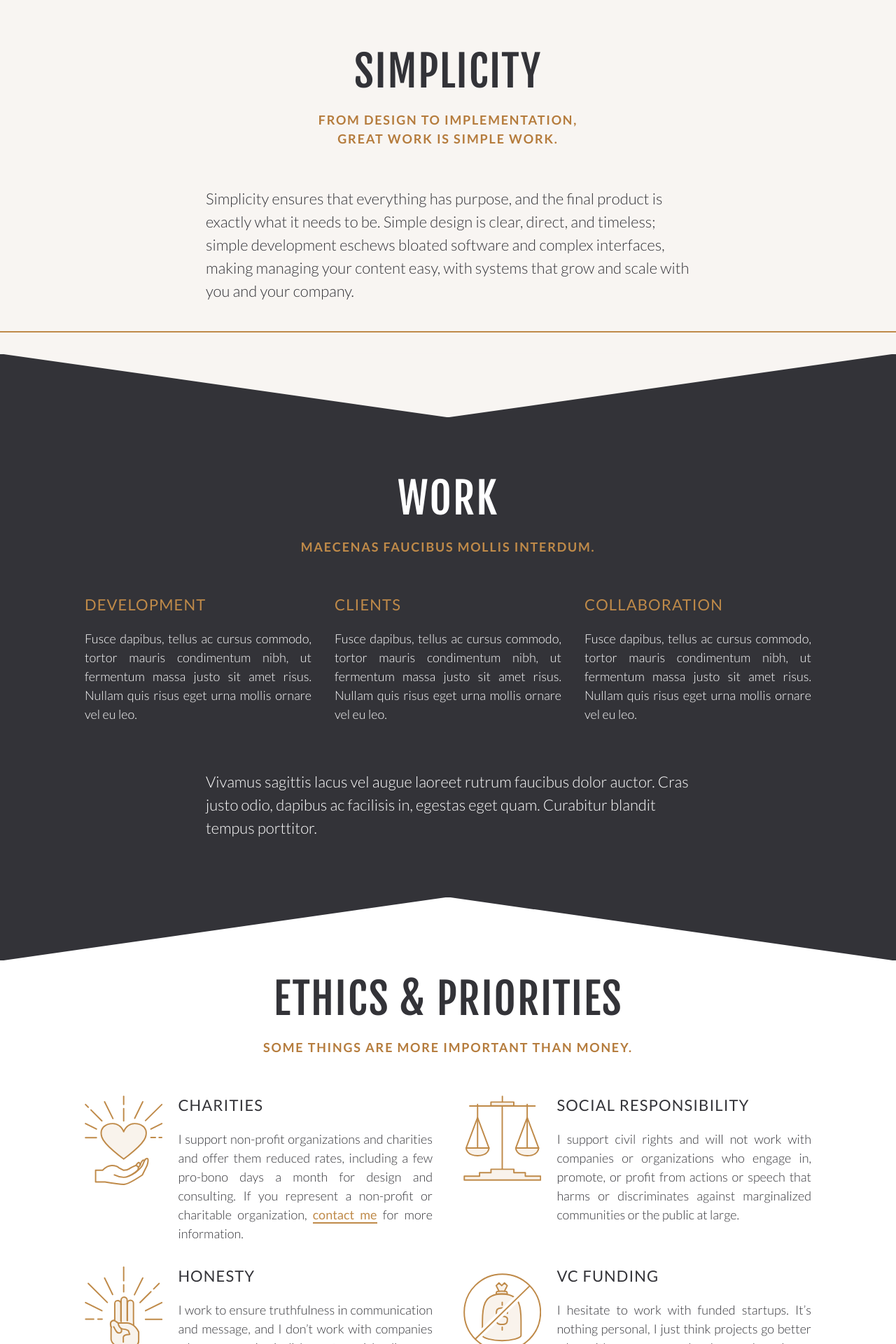
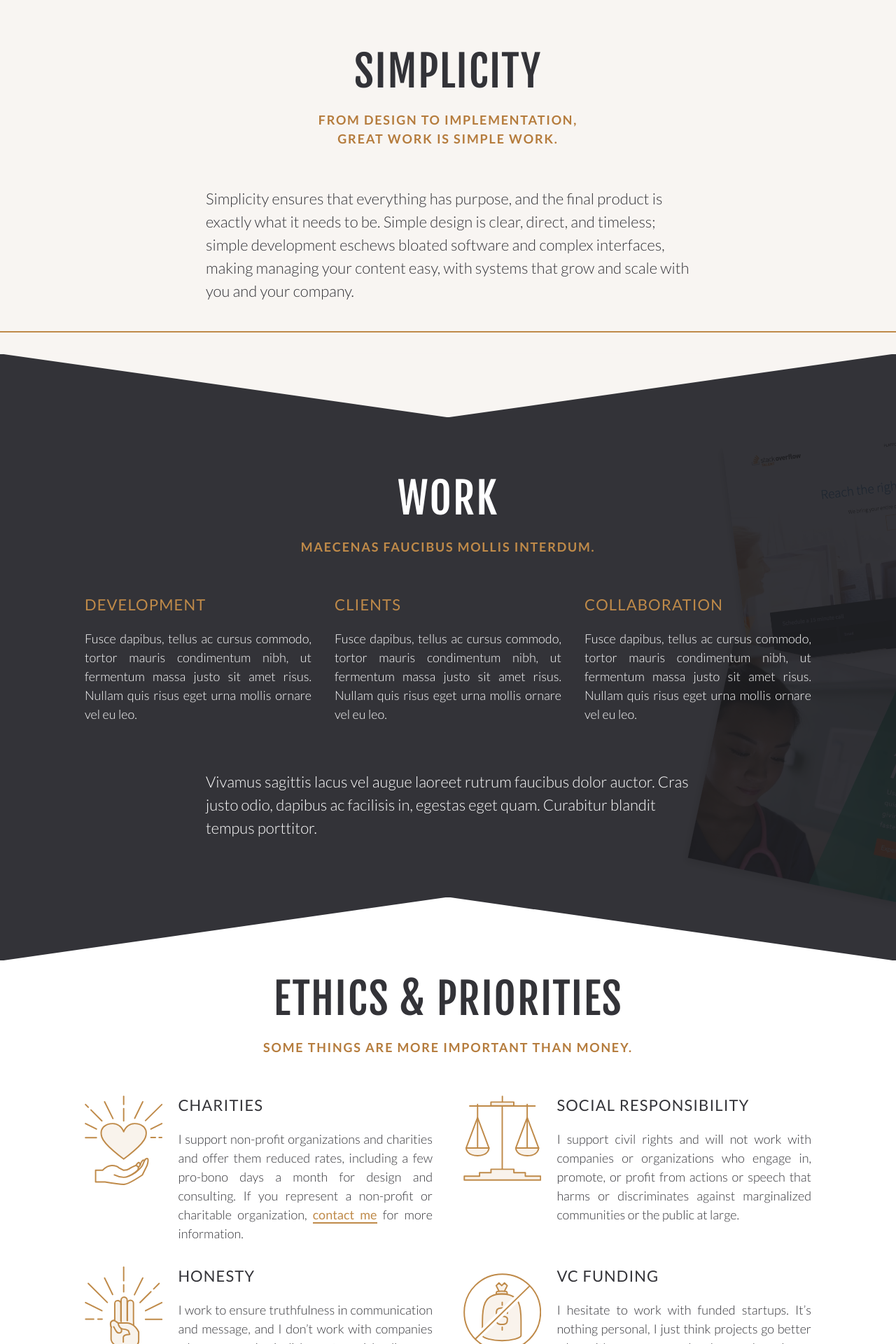
Before and after one commit to claxondesignco/claxondesignco.github.io, a Jekyll site: the page built from index.html, in a window 1280 px wide. Shown: the part 425-2345 px from the top of the page at 70% size. Built offline with Jekyll 4.4.1, drawn with Linux system fonts in a browser that asks for light colours.

Commit message:
Added Dribbble feed and Work section background.

```diff
--- a/_includes/work.html
+++ b/_includes/work.html
@@ -24,4 +24,41 @@
   </div>
 
   <p>Vivamus sagittis lacus vel augue laoreet rutrum faucibus dolor auctor. Cras justo odio, dapibus ac facilisis in, egestas eget quam. Curabitur blandit tempus porttitor.</p>
+
+  <ul class="shots" aria="hidden" role="presentation">
+    <li>
+      <ul class="shots-custom">
+        <li class="shots--shot--custom" aria="hidden" role="presentation"><img src="/assets/images/stackoverflow.jpg"></li>
+        <li class="shots--shot--custom" aria="hidden" role="presentation"><img src="/assets/images/jitterbit.jpg"></li>
+      </ul>
+    </li>
+    <li>
+      <ul class="shots-container">
+      </ul>
+    </li>
+  </ul>
+  <script src="/js/jribbble.min.js"></script>
+  <script>
+    $.jribbble.setToken('34672c6e4f58bbfcfedf4bca7142d7f83ba84103bb38b13476ab928a4c55bdaa');
+
+    /*
+      Jribbble methods make ajax requests to the Dribbble API. When
+      the requests complete, a Promise is returned. Use `then` to take an action
+      on the response from the server.
+    */
+    $.jribbble.users('adamclaxon').shots('hidpi').then(function(shots) {
+      var html = [];
+
+      shots.forEach(function(shot) {
+        // See the Dribbble docs for all available shot properties.
+        html.push('<li class="shots--shot" aria="hidden" role="presentation">');
+        // html.push('<a href="' + shot.html_url + '" title="' + shot.title + '">');
+        html.push('<img src="' + shot.images.normal + '">');
+        //html.push('</a>');
+        html.push('</li>');
+      });
+
+      $('.shots-container').html(html.join(''));
+    });
+  </script>
 </div>
--- a/_sass/_work.sass
+++ b/_sass/_work.sass
@@ -1,6 +1,15 @@
 .section#work
   color: #fff
   background-color: $text
+  overflow: hidden
+  position: relative
+  z-index: -1
+
+  h2,
+  h3,
+  p
+    z-index: 2
+    position: relative
 
   .section__headline
     color: #fff
@@ -19,6 +28,8 @@
   svg
     max-width: 100%
 
+  .columns__section
+
   @include small
 
     figure
@@ -27,3 +38,143 @@
 
     svg
       margin-bottom: 0
+
+.shots
+  list-style: none
+  height: 0
+  mix-blend-mode: multiply
+  opacity: 0.5
+
+  .shots-container .shots--shot,
+  .shots-custom .shots--shot--custom
+    width: 45%!important
+    box-shadow: -3px 6px 12px rgba(0, 0, 0, 0.20)
+    list-style: none
+
+    @include big
+      width: 33%!important
+
+    img
+      height: auto
+      width: 100%
+      z-index: -1
+
+  .shots-custom .shots--shot--custom
+    z-index: 0
+    position: absolute
+
+    &:nth-of-type(1)
+      top: 28%
+      right: -15%
+      transform: rotate(-7deg)
+
+      @include big
+        top: 12%
+
+    &:nth-of-type(2)
+      top: 78%
+      right: -12%
+      transform: rotate(12deg)
+
+      @include big
+        top: 52%
+
+  .shots-container .shots--shot
+    z-index: -1
+    position: absolute
+
+    &:nth-of-type(1)
+      top: ms(5)
+      transform: rotate(-5deg)
+
+      @include medium
+        width: 16%
+
+    &:nth-of-type(3)
+      top: ms(7)
+      right: 0
+      transform: rotate(8deg)
+
+      @include medium
+        width: 15%
+
+    &:nth-of-type(4)
+      bottom: ms(12)
+      right: ms(3)
+      transform: rotate(-10deg)
+
+      @include medium
+        width: 13%
+
+    &:nth-of-type(5)
+      bottom: 31%
+      left: -2%
+      transform: rotate(-4deg)
+
+      @include medium
+        width: 17%
+
+      @include big
+        bottom: ms(9)
+
+    &:nth-of-type(7)
+      top: ms(12)
+      left: -5%
+      transform: rotate(4deg)
+
+      @include medium
+        width: 14.285714286%
+
+    &:nth-of-type(8)
+      top: ms(5)
+      left: ms(8)
+      transform: rotate(2deg)
+
+      @include medium
+        width: 19%
+
+    &:nth-of-type(10)
+      top: ms(8)
+      right: 14%
+      transform: rotate(-3deg)
+      z-index: -2
+
+      @include medium
+        width: 14%
+
+    &:nth-of-type(12)
+      bottom: 1%
+      right: 24%
+      transform: rotate(1deg)
+      z-index: -2
+
+      @include medium
+        width: 16%
+
+    &:nth-of-type(2)
+      bottom: -22%
+      left: 20%
+      transform: rotate(4deg)
+
+    &:nth-of-type(6)
+      bottom: -5%
+      right: 12%
+      transform: rotate(-7deg)
+
+      @include big
+        bottom: -22%
+
+    &:nth-of-type(9)
+      bottom: -30%
+      left: -8%
+      transform: rotate(-12deg)
+      z-index: -3
+
+    &:nth-of-type(11)
+      bottom: -2%
+      right: -40%
+      transform: rotate(7deg)
+      z-index: -3
+
+      @include big
+        bottom: -33%
```
Also changed, not shown: assets/images/jitterbit.jpg (added), assets/images/stackoverflow.jpg (added), assets/images/temp_hero.jpg, js/jribbble.min.js (added).
